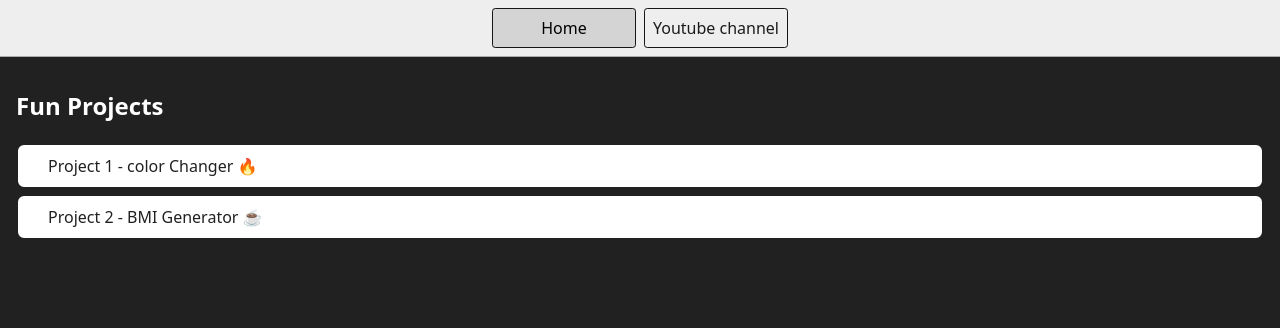
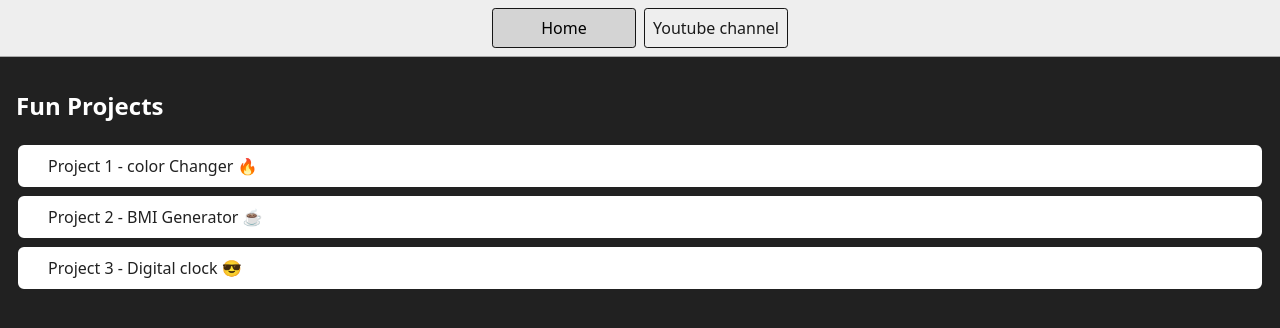
Before and after one commit to Sahilkhan-17/js-learnings, a plain HTML site: page 05_funProjects/index.html in a window 1280 px wide. Drawn offline with Linux system fonts and the light colour scheme.

Commit message:
added Project 3 - Digital Clock

```diff
--- a/05_funProjects/index.html
+++ b/05_funProjects/index.html
@@ -20,8 +20,8 @@
         <div class="projects">
             <a class="project-link"  href="./1-colorChanger/index.html">Project 1 - color Changer 🔥</a>
             <a class="project-link" href="./2-BMICalculator/index.html">Project 2 - BMI Generator ☕️</a>
-            <!--<a class="project-link" href="./3-DigitalClock/index.html">Project 3 - Digital clock 😎</a>
-            <a class="project-link" href="./4-GuessTheNumber/index.html">Project 4 - Guess the number 🤨</a>
+            <a class="project-link" href="./3-DigitalClock/index.html">Project 3 - Digital clock 😎</a>
+            <!-- <a class="project-link" href="./4-GuessTheNumber/index.html">Project 4 - Guess the number 🤨</a>
             <a class="project-link" href="./5-keyboard/index.html">Project 5 - Keyboard check 👻</a>
             <a class="project-link" href="./6-unlimitedColors/index.html">Project 6 - Unlimited Colors 🧠</a>
             <a class="project-link" href="./7-scroll/index.html">Project 7 - Scroll like NextJS 👀</a>
```
